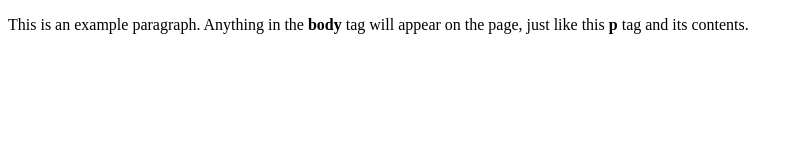
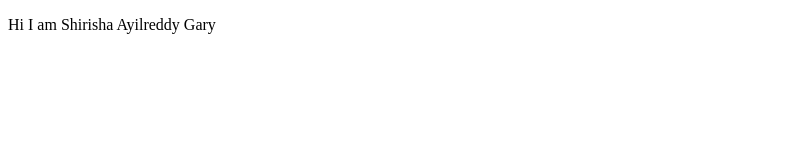
Before and after one commit to ShirishaReddy97/Javascript, a plain HTML site: page Index.html in a window 1280 px wide. Shown: the whole page, without its empty margins (0-800 px from the left). Drawn offline with Linux system fonts and the light colour scheme.

Commit message:
Add files via upload

```diff
--- a/Index.html
+++ b/Index.html
@@ -4,6 +4,6 @@
     <title>This is the title of the webpage!</title>
   </head>
   <body>
-    <p>This is an example paragraph. Anything in the <strong>body</strong> tag will appear on the page, just like this <strong>p</strong> tag and its contents.</p>
+    <p>Hi I am Shirisha Ayilreddy Gary</p>
   </body>
 </html>
```
